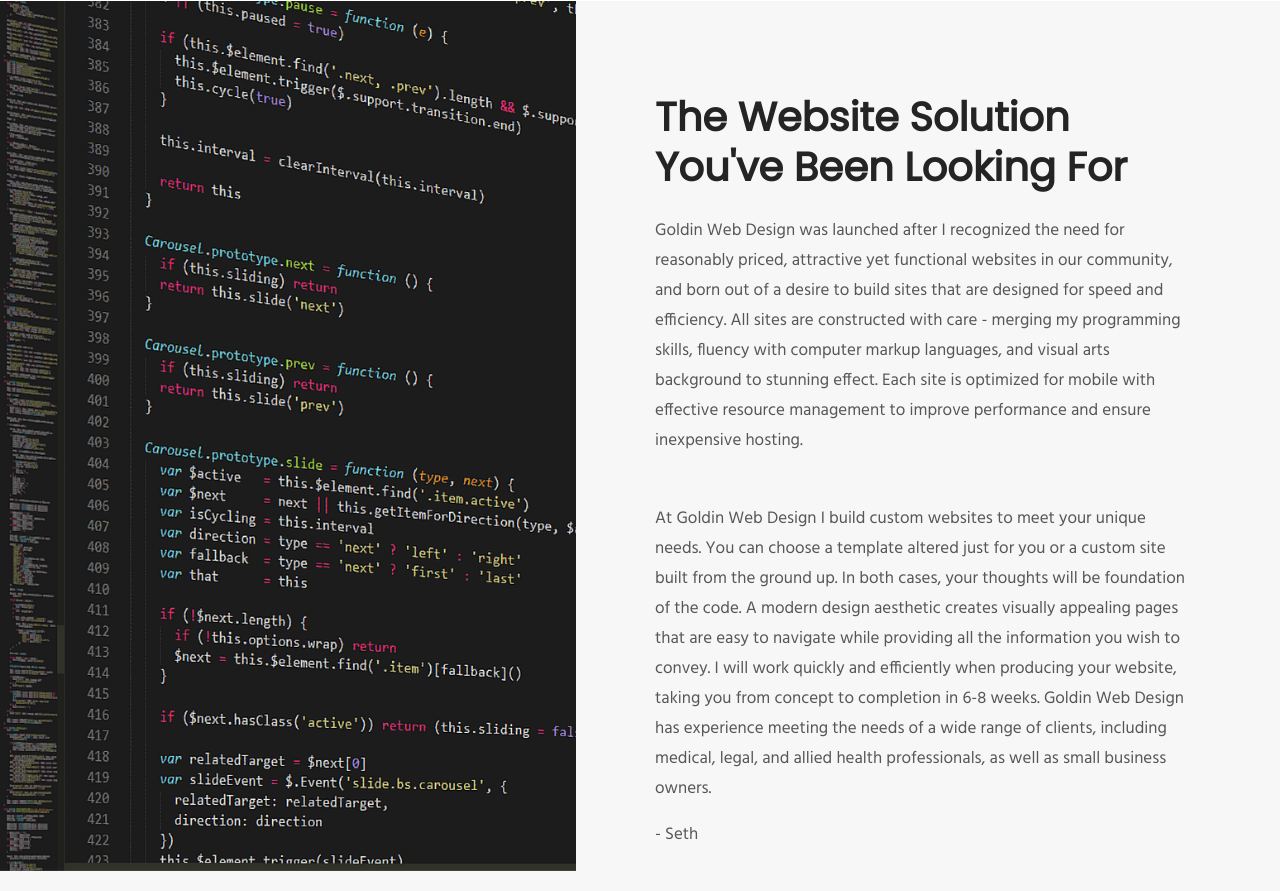
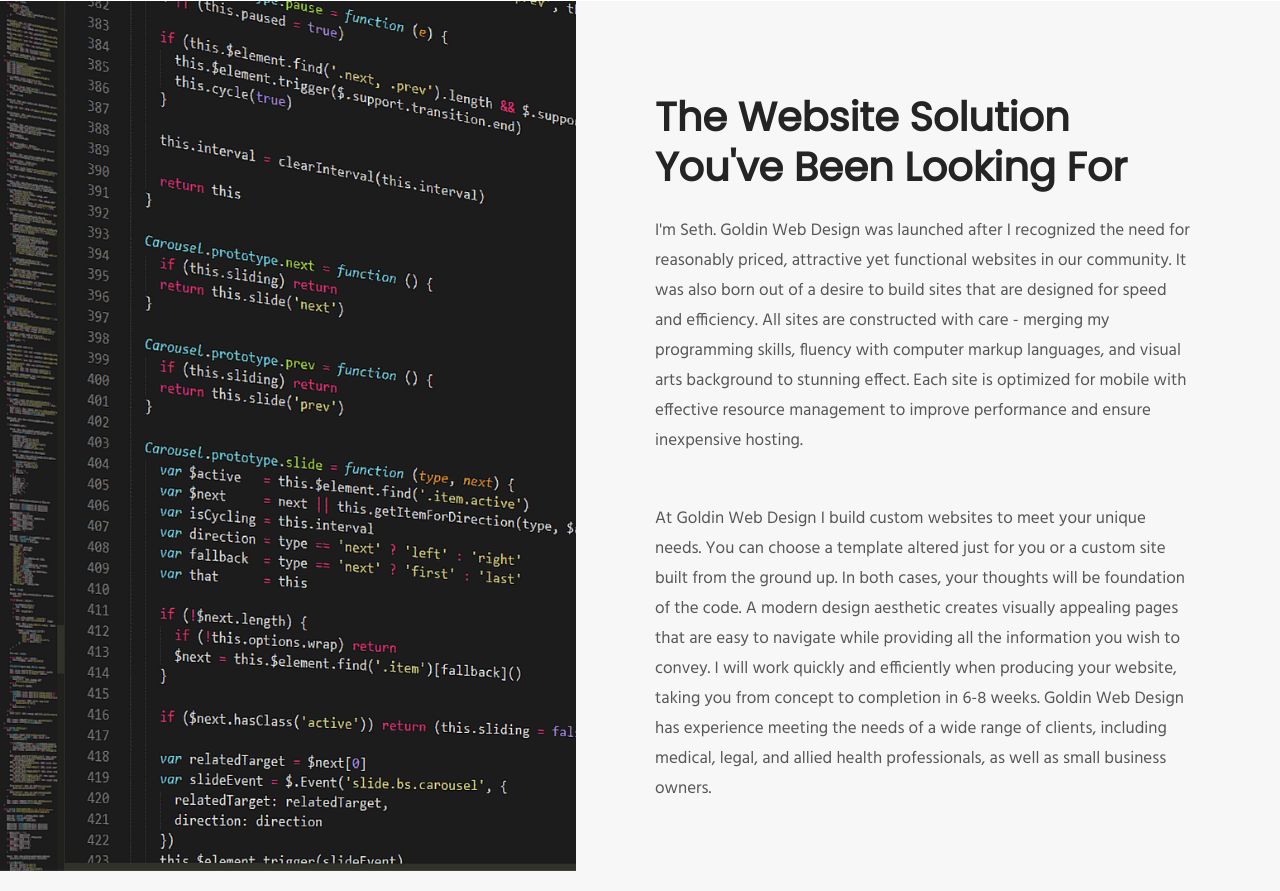
Before and after one commit to GoldinGuy/GoldinWeb, a plain HTML site: page index.html in a window 1280 px wide. Shown: the part 1469-2360 px from the top of the page. Drawn offline with nearby package versions, Linux system fonts and the light colour scheme.

Commit message:
Update index.html

```diff
--- a/index.html
+++ b/index.html
@@ -193,9 +193,9 @@
 							</h2>
 							<div class="about-content">
 								<p class="mb-5">
-									Goldin Web Design was launched after I recognized the need for
+									I'm Seth. Goldin Web Design was launched after I recognized the need for
 									reasonably priced, attractive yet functional websites in our
-									community, and born out of a desire to build sites that are
+									community. It was also born out of a desire to build sites that are
 									designed for speed and efficiency. All sites are constructed
 									with care - merging my programming skills, fluency with
 									computer markup languages, and visual arts background to
@@ -216,7 +216,7 @@
 									wide range of clients, including medical, legal, and allied
 									health professionals, as well as small business owners.
 								</p>
-								<p>- Seth</p>
+
 							</div>
 						</div>
 					</div>
```
